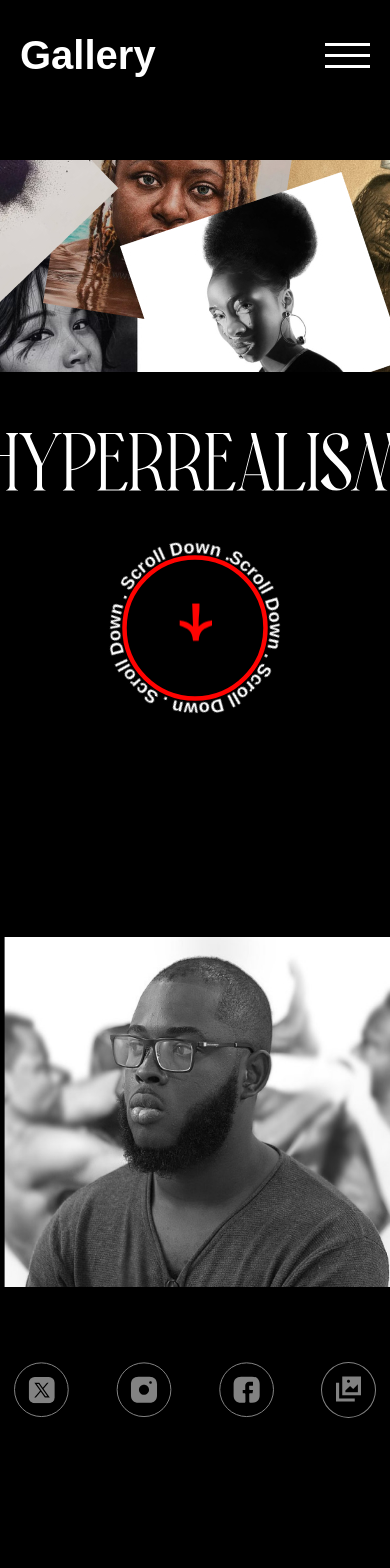
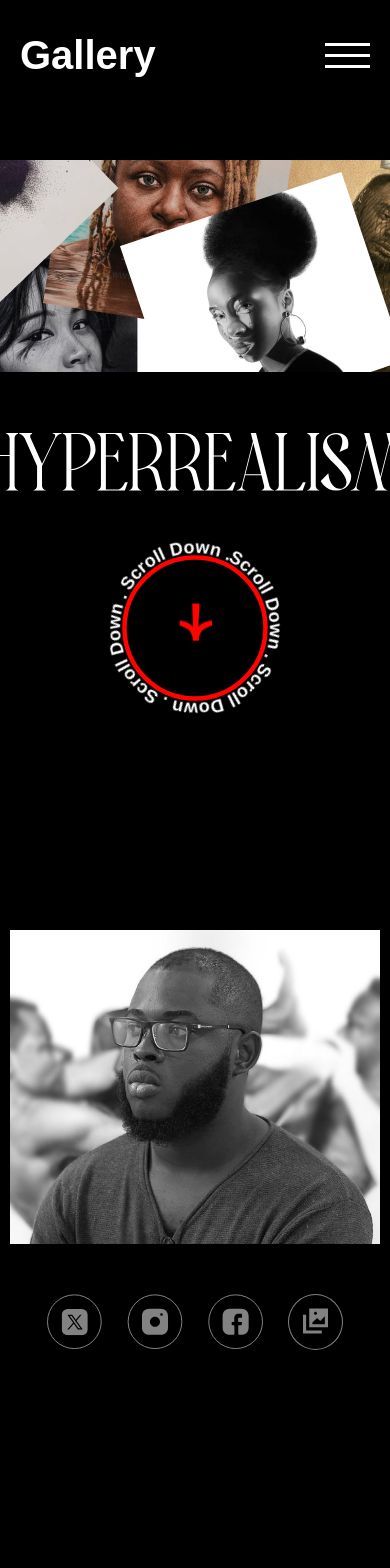
Before and after one commit to pidhornyidanylo/gallery, a React (Vite) app: page / in a window 390 px wide. Shown: the top 1568 px of the page. Built offline with nearby package versions, Linux system fonts and the light colour scheme.

Commit message:
updated effects & added animation response for small devices

```diff
--- a/src/components/artistSection/ArtistSection.scss
+++ b/src/components/artistSection/ArtistSection.scss
@@ -43,10 +43,6 @@
           -webkit-filter: brightness(0.3) contrast(1.2) saturate(0) invert(1);
         }
       }
-
-
-
-
 
       img {
         cursor: pointer;
@@ -118,15 +114,31 @@
   opacity: 0;
 }
 
-@media(max-width: 991px) {
+@media(max-width: 1500px) {
+  #person-section {
+    .content-container {
+      .first {
+        font-size: 6em;
+      }
+
+      .second {
+        font-size: 6em;
+      }
+    }
+  }
+}
+
+@media(max-width: 1400px) {
   #person-section {
     min-height: 100vh;
+    width: 100vw;
     justify-content: center;
     align-self: end;
 
     .content-container {
       width: 100%;
       display: flex;
+      gap: 50px;
       flex-direction: column;
       justify-content: center;
 
@@ -152,6 +164,7 @@
         top: 0px;
         position: relative;
         width: 100%;
+        gap: 25px;
         display: flex;
         justify-content: center;
       }
@@ -160,15 +173,27 @@
         background-size: contain;
         position: relative;
         bottom: 0;
-        left: 50%;
-        transform: scale(.7) translateX(-70%);
-        -webkit-transform: scale(.7) translateX(-70%);
-        -moz-transform: scale(.7) translateX(-70%);
-        -ms-transform: scale(.7) translateX(-70%);
-        -o-transform: scale(.7) translateX(-70%);
       }
 
     }
 
   }
 }
+
+@media(max-width: 578px) {
+  #person-section {
+    padding: 0 10px;
+
+    .content-container {
+      .image {
+        background-size: contain;
+        position: relative;
+        width: 100%;
+        height: 70%;
+        bottom: 0;
+      }
+
+    }
+
+  }
+}
--- a/src/components/artistSection/ArtistSection.tsx
+++ b/src/components/artistSection/ArtistSection.tsx
@@ -23,7 +23,7 @@ const ArtistSection: React.FC<ArtistSectionProps> = ({
 	artistPhoto,
 	artistWorks,
 }: ArtistSectionProps) => {
-	const [showArtWorksButton, setShowArtWorksButton] = useState(false);
+	const [updateAnimation, setUpdateAnimation] = useState(false);
 	const [hideSection, setHideSection] = useState(false);
 	const [firstNameBlackChars, setFirstNameBlackChars] = useState(0);
 	const [secondNameBlackChars, setSecondNameBlackChars] = useState(0);
@@ -56,11 +56,11 @@ const ArtistSection: React.FC<ArtistSectionProps> = ({
 				});
 			}
 		};
-		window.addEventListener("scroll", debounce(handleResize, 500));
+		window.addEventListener("scroll", debounce(handleResize, 400));
 		window.addEventListener("resize", debounce(handleResize, 500));
 
 		return () => {
-			window.removeEventListener("resize", debounce(handleResize, 500));
+			window.removeEventListener("resize", debounce(handleResize, 400));
 			window.removeEventListener("scroll", debounce(handleResize, 1200));
 		};
 	});
@@ -162,6 +162,19 @@ const ArtistSection: React.FC<ArtistSectionProps> = ({
 	}, [artistSecondName]);
 
 	useEffect(() => {
+		const handleResize = () => {
+			if (window.innerWidth < 1400) {
+				setUpdateAnimation(true);
+			} else {
+				setUpdateAnimation(false);
+			}
+		};
+		handleResize();
+		window.addEventListener("resize", handleResize);
+		return () => window.removeEventListener("resize", handleResize);
+	}, []);
+
+	useEffect(() => {
 		const first = firstRef.current;
 		const second = secondRef.current;
 		const section = sectionRef.current;
@@ -170,10 +183,10 @@ const ArtistSection: React.FC<ArtistSectionProps> = ({
 		const imageRecLeft = image?.getBoundingClientRect().x;
 		const imageRecRight = image?.getBoundingClientRect().right;
 
-		const handleResize = () => {
-			const yTrigger = window.innerWidth < 1400 ? "0px" : "-700px";
+		const mm = gsap.matchMedia();
+		mm.add("(min-width: 1400px)", () => {
 			gsap.to(content, {
-				y: yTrigger,
+				y: "-500px",
 				scrollTrigger: {
 					trigger: section,
 					start: "top center",
@@ -205,28 +218,8 @@ const ArtistSection: React.FC<ArtistSectionProps> = ({
 					scrub: true,
 				},
 			});
-		};
-
-		handleResize();
-		window.addEventListener("resize", handleResize);
-
-		return () => {
-			window.removeEventListener("resize", handleResize);
-		};
-	}, [firstNameBlackChars, secondNameBlackChars]);
-
-	useEffect(() => {
-		const handleResize = () => {
-			if (window.innerWidth < 1400) {
-				setShowArtWorksButton(true);
-			} else {
-				setShowArtWorksButton(false);
-			}
-		};
-		handleResize();
-		window.addEventListener("resize", handleResize);
-		return () => window.removeEventListener("resize", handleResize);
-	}, []);
+		});
+	});
 
 	return (
 		<section
@@ -235,9 +228,6 @@ const ArtistSection: React.FC<ArtistSectionProps> = ({
 			className={hideSection ? "hide" : ""}
 		>
 			<div className="content-container" ref={contentRef}>
-				{/* {showArtWorksButton && (
-          <h5 className='artist-fullname'>{artistFirstName + ' ' + artistSecondName}</h5>
-        )} */}
 				<h4 ref={firstRef} className="first">
 					{Array.from(artistFirstName).map((char, i) => (
 						<span key={i} className={"char" + `${artistFirstName}`}>
@@ -270,7 +260,7 @@ const ArtistSection: React.FC<ArtistSectionProps> = ({
 					<img src="/src/assets/content/xIcon.svg" alt="x" />
 					<img src="/src/assets/content/instaIcon.svg" alt="instagram" />
 					<img src="/src/assets/content/fbIcon.svg" alt="facebook" />
-					{showArtWorksButton && (
+					{updateAnimation && (
 						<button
 							className="artWorksButton"
 							onClick={() => {
--- a/src/components/fullScreenModal/FullScreenModal.scss
+++ b/src/components/fullScreenModal/FullScreenModal.scss
@@ -64,7 +64,7 @@
   .artist-name {
     position: absolute;
     font-family: 'Bon Foyage DEMO', sans-serif;
-    top: 280px;
+    top: 100px;
     width: 100%;
     z-index: 1;
     font-size: 3em;
--- a/src/components/fullScreenModal/FullScreenModal.tsx
+++ b/src/components/fullScreenModal/FullScreenModal.tsx
@@ -1,17 +1,17 @@
-import { Box } from "@mui/joy";
-import Modal from "@mui/joy/Modal";
-import ModalDialog from "@mui/joy/ModalDialog";
-import Stack from "@mui/joy/Stack";
-import { gsap } from "gsap";
-import type * as React from "react";
-import { useEffect, useState } from "react";
-import type { Dispatch, SetStateAction } from "react";
-import type SwiperCore from "swiper";
-import { Mousewheel } from "swiper/modules";
-import { Swiper, SwiperSlide } from "swiper/react";
-import modalClose from "/src/assets/content/modalClose.svg";
-import "./FullScreenModal.scss";
-import "swiper/css";
+import { Box } from '@mui/joy';
+import Modal from '@mui/joy/Modal';
+import ModalDialog from '@mui/joy/ModalDialog';
+import Stack from '@mui/joy/Stack';
+import { gsap } from 'gsap';
+import type * as React from 'react';
+import { useEffect, useState } from 'react';
+import type { Dispatch, SetStateAction } from 'react';
+import type SwiperCore from 'swiper';
+import { Mousewheel } from 'swiper/modules';
+import { Swiper, SwiperSlide } from 'swiper/react';
+import modalClose from '/src/assets/content/modalClose.svg';
+import './FullScreenModal.scss';
+import 'swiper/css';
 
 type LayoutModalDialogProps = {
   layout: boolean;
@@ -41,8 +41,8 @@ const FullScreenModal: React.FC<LayoutModalDialogProps> = ({
       }
     };
     handleResize();
-		window.addEventListener("resize", handleResize);
-		return () => window.removeEventListener("resize", handleResize);
+    window.addEventListener('resize', handleResize);
+    return () => window.removeEventListener('resize', handleResize);
   }, []);
 
   useEffect(() => {
@@ -53,21 +53,21 @@ const FullScreenModal: React.FC<LayoutModalDialogProps> = ({
   useEffect(() => {
     if (showName) {
       gsap.fromTo(
-				".artist-name",
+        '.artist-name',
         { opacity: 0, scale: 0.97 },
         {
           opacity: 1,
           scale: 1,
           duration: 1.4,
-					ease: "power3.out",
-				},
+          ease: 'power3.out',
+        }
       );
     }
   });
 
   return (
     <>
-			<Stack direction="row" spacing={1} sx={{ zIndex: 1 }}></Stack>
+      <Stack direction="row" spacing={1} sx={{ zIndex: 1 }} />
       <Modal
         open={layout}
         onClick={() => {
@@ -82,12 +82,12 @@ const FullScreenModal: React.FC<LayoutModalDialogProps> = ({
         <ModalDialog
           layout="fullscreen"
           sx={{
-						height: "100vh",
-						backgroundColor: "transparent",
+            height: '100vh',
+            backgroundColor: 'transparent',
             zIndex: 2,
-						display: "flex",
-						alignItems: "center",
-						justifyContent: "center",
+            display: 'flex',
+            alignItems: 'center',
+            justifyContent: 'center',
           }}
         >
           <button
@@ -99,11 +99,11 @@ const FullScreenModal: React.FC<LayoutModalDialogProps> = ({
           <Box
             className="images-container"
             sx={{
-							width: "100%",
-							display: "flex",
-							alignItems: "center",
-							gap: "40px",
-							justifyContent: "space-between",
+              width: '100%',
+              display: 'flex',
+              alignItems: 'center',
+              gap: '40px',
+              justifyContent: 'space-between',
             }}
           >
             {showName && <div className="artist-name">{artistName}</div>}
@@ -119,7 +119,7 @@ const FullScreenModal: React.FC<LayoutModalDialogProps> = ({
             >
               {artistWorks.map((aWork, index) => (
                 <SwiperSlide key={aWork}>
-									<img src={aWork} alt={"artworkimage" + index} />
+                  <img src={aWork} alt={`artworkimage${index}`} />
                 </SwiperSlide>
               ))}
             </Swiper>
```
Lines whose indentation alone changed are shown as unchanged.
